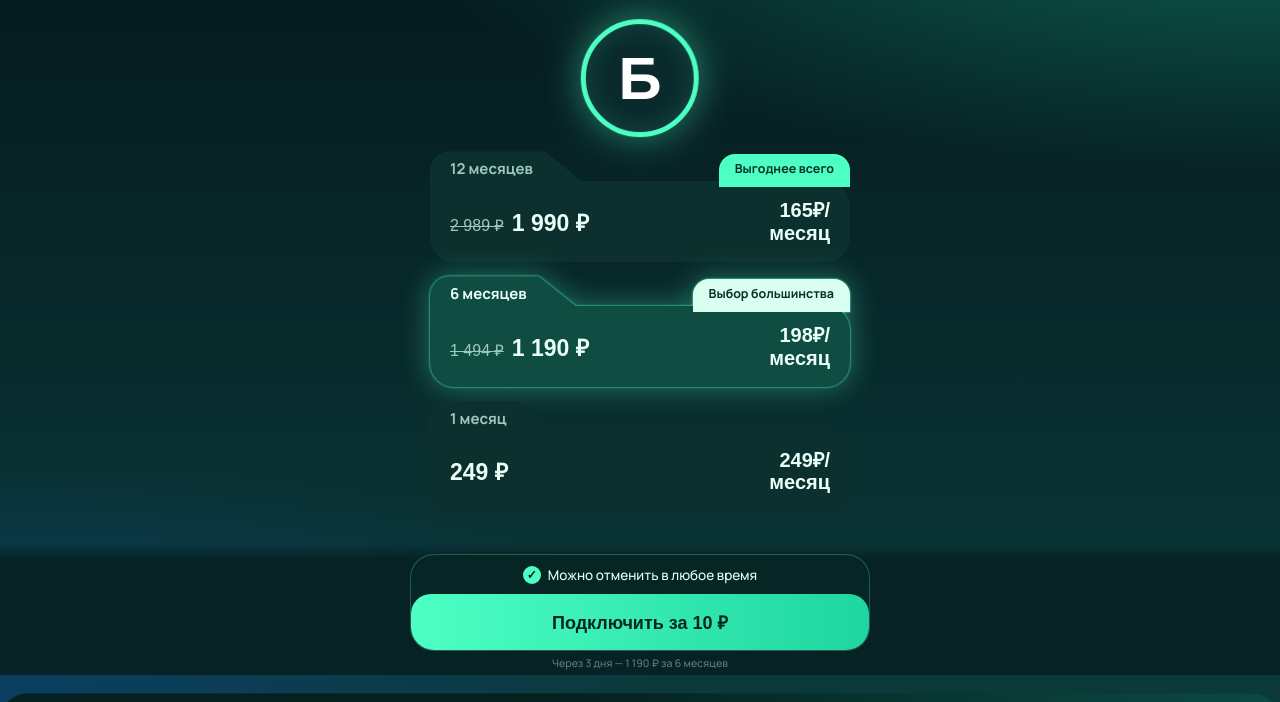
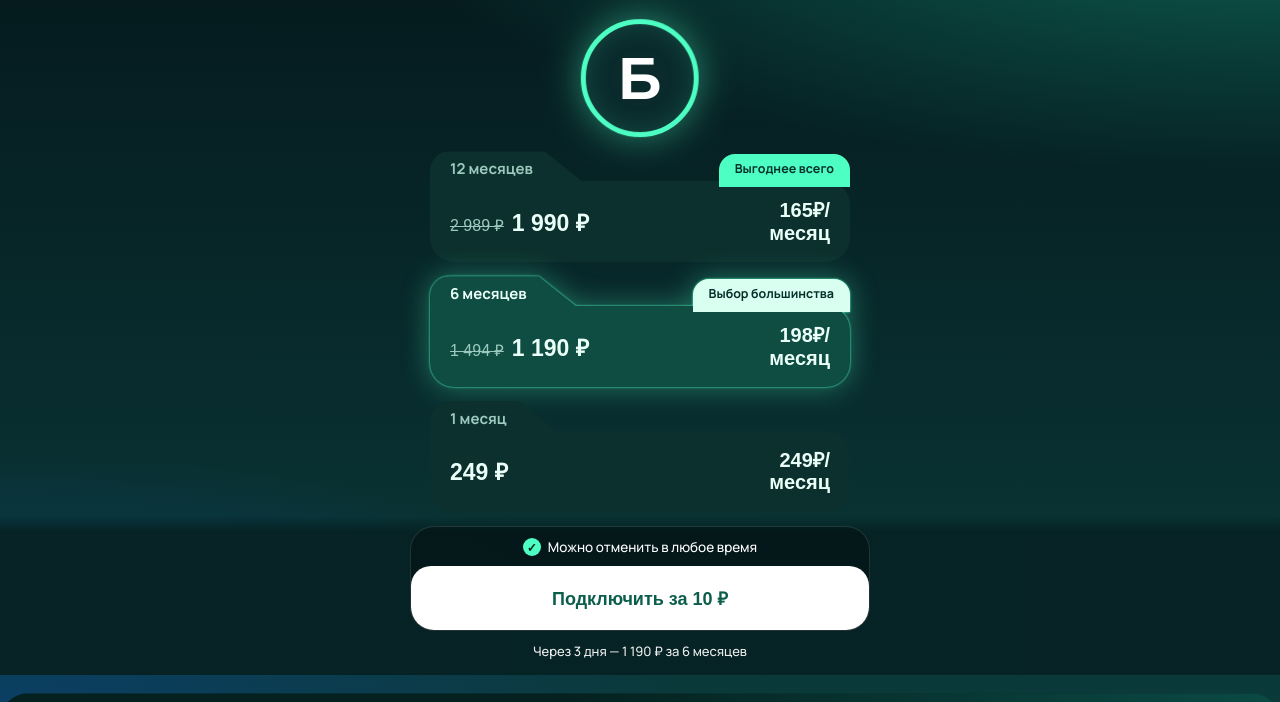
Before and after one commit to mask544/brani-vpn, a plain HTML site: page index.html in a window 1280 px wide. Shown: the part 125-827 px from the top of the page. Drawn offline with Linux system fonts and the light colour scheme; a web font is replaced by a local one.

Commit message:
Add files via upload

```diff
--- a/index.html
+++ b/index.html
@@ -96,9 +96,11 @@
   .cta .note{margin:0;padding:11px 0 10px;font-size:13.5px;color:var(--txt);display:flex;gap:7px;justify-content:center;align-items:center}
   .cta .note i{width:18px;height:18px;border-radius:50%;background:var(--mint);color:#04261f;font-style:normal;font-size:12px;font-weight:700;display:flex;align-items:center;justify-content:center}
   .cta button{border-radius:20px;margin:0}
-  .foot#foot{margin-top:6px;font-size:10.5px;line-height:1.25;color:var(--txt);opacity:.4;letter-spacing:.1px}
-  .bottom{padding:10px 20px 5px}
-  .cta button{padding:16px}
+  .foot#foot{margin-top:12px;font-size:13px;line-height:1.35;color:#fff;opacity:.92}
+  .bottom{padding:10px 20px 14px}
+  .cta{background:rgba(0,0,0,.28);border:1px solid rgba(255,255,255,.12)}
+  .cta .note{color:#fff}
+  .cta button{padding:20px;background:#fff;color:#0b5e4c;font-size:18px}
   /* окно оплаты */
   .sheet-bg{position:fixed;inset:0;z-index:50;background:rgba(0,0,0,.55);opacity:0;pointer-events:none;transition:opacity .25s}
   .sheet-bg.on{opacity:1;pointer-events:auto}
```
